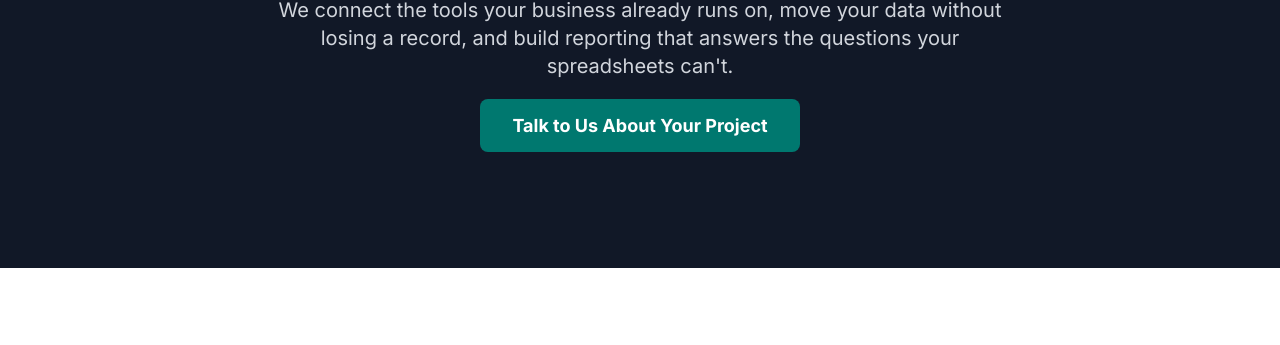
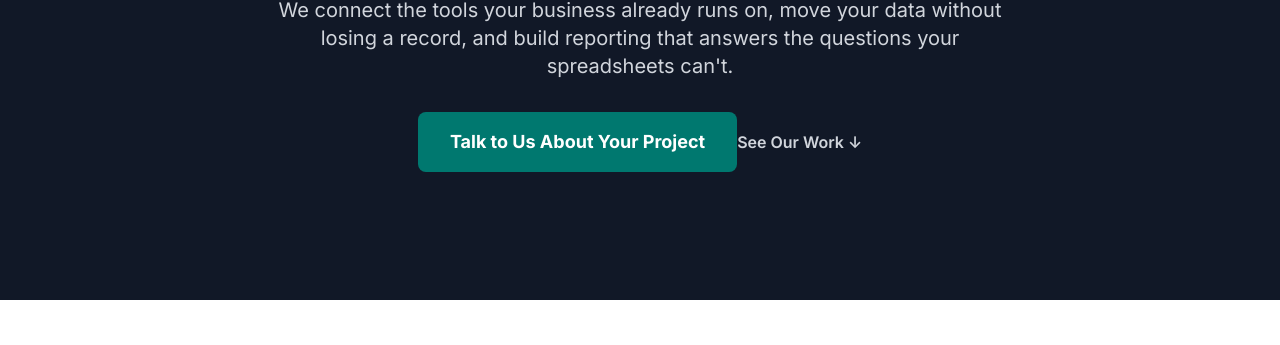
Before and after one commit to Temitaio/fynk-website2, a website: page index.html in a window 1280 px wide. Shown: the part 370-715 px from the top of the page. Drawn offline with Linux system fonts and the light colour scheme.

Commit message:
Hero: add secondary "See Our Work" CTA
Reference sites (Binary Studio, TwinSun, Buildable) consistently pair
a primary action with a lower-commitment secondary link in the hero.

```diff
--- a/index.html
+++ b/index.html
@@ -83,7 +83,10 @@
             <div class="container mx-auto px-6 py-24 md:py-32 text-center">
                 <h1 class="font-display text-4xl md:text-6xl font-bold leading-tight mb-4">Your systems, data, and reports working as one</h1>
                 <p class="text-lg md:text-xl text-gray-300 max-w-3xl mx-auto mb-8">We connect the tools your business already runs on, move your data without losing a record, and build reporting that answers the questions your spreadsheets can't.</p>
-                <a href="#contact" class="bg-teal-700 text-white font-bold text-lg px-8 py-4 rounded-lg hover:bg-teal-800 cta-button">Talk to Us About Your Project</a>
+                <div class="flex flex-col sm:flex-row gap-4 justify-center items-center">
+                    <a href="#contact" class="bg-teal-700 text-white font-bold text-lg px-8 py-4 rounded-lg hover:bg-teal-800 cta-button">Talk to Us About Your Project</a>
+                    <a href="#case-studies" class="text-gray-300 font-semibold hover:text-white cta-button">See Our Work &darr;</a>
+                </div>
             </div>
         </section>
 
```
